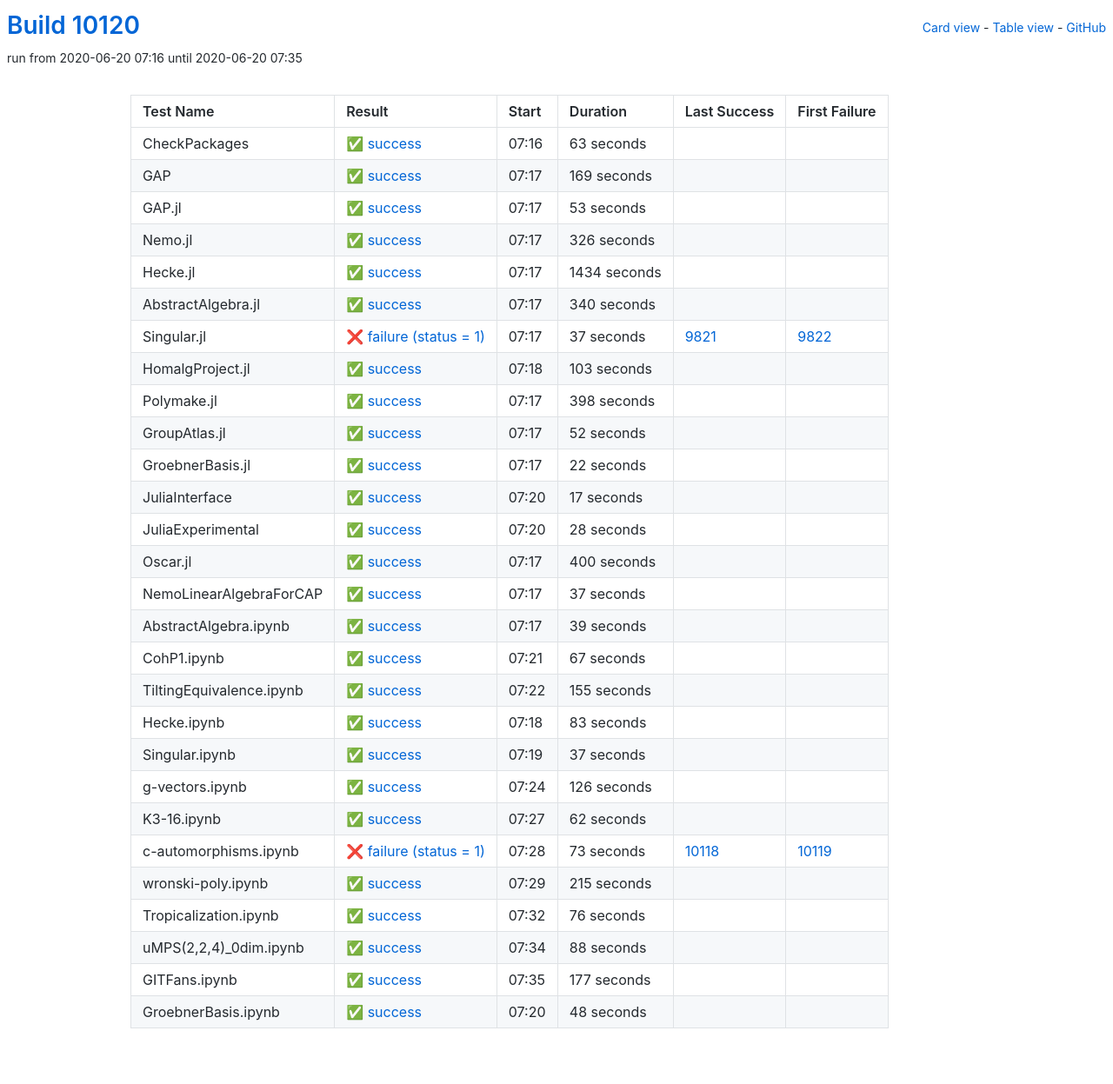
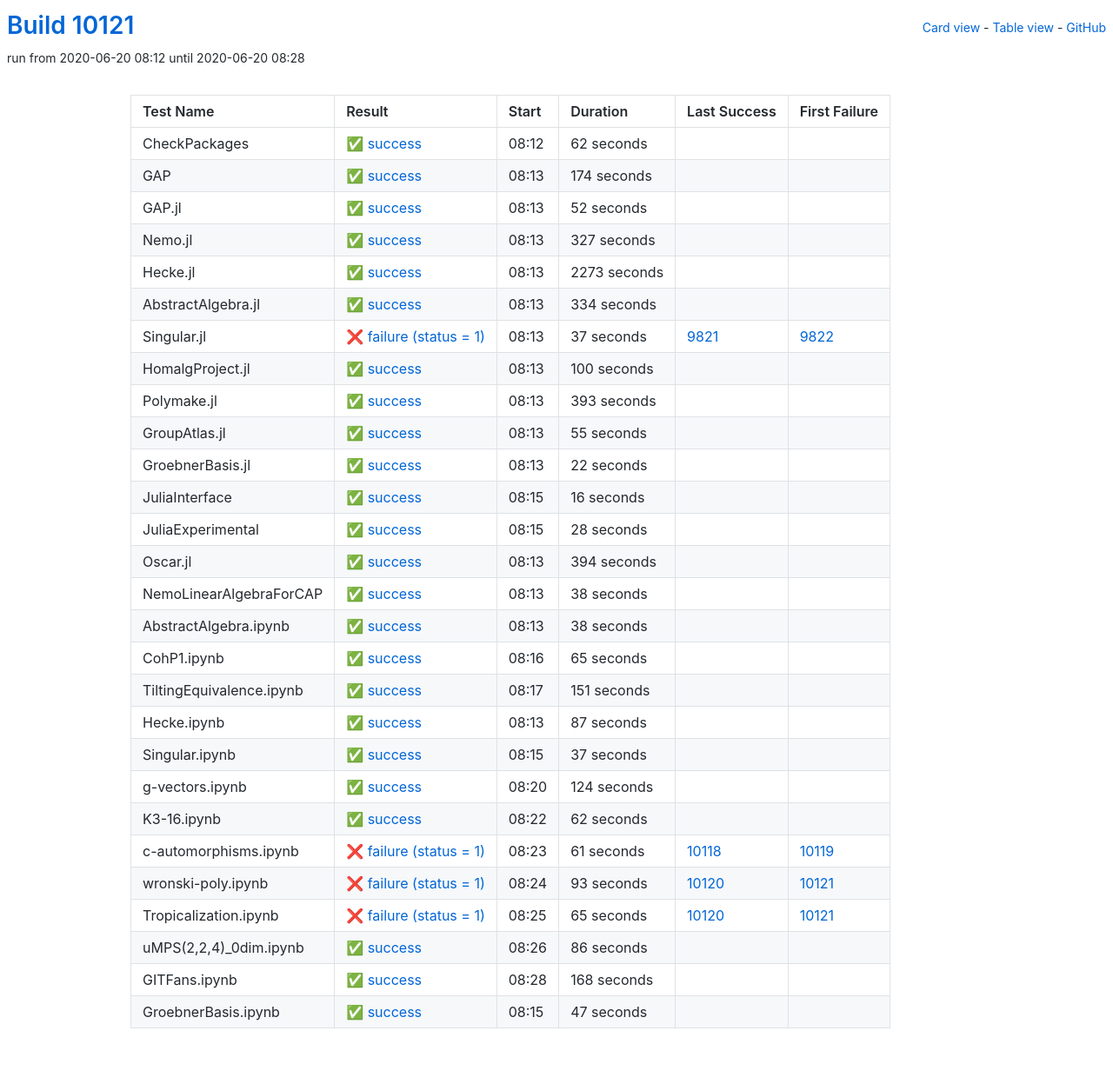
Before and after one commit to oscar-system/oscar-ci-status, a Jekyll site: the page built from table.html, in a window 1280 px wide. Shown: the whole page at 87% size. Built offline with Jekyll 4.4.1, drawn with Linux system fonts in a browser that asks for light colours.

Commit message:
Build #10121

```diff
--- a/_data/ci.yml
+++ b/_data/ci.yml
@@ -1,6 +1,6 @@
 ---
-build: 10120
-build_url: https://oscarci.mathematik.uni-kl.de/job/oscar/10120/
+build: 10121
+build_url: https://oscarci.mathematik.uni-kl.de/job/oscar/10121/
 job: oscar
 organization: oscar-system
 repo: oscar-ci-status
@@ -8,80 +8,80 @@
 tests:
 - name: CheckPackages
   id: checkpackages
-  log: https://oscarci.mathematik.uni-kl.de/job/oscar/10120/artifact/logs/build-10120/CheckPackages.log
-  start: 2020-06-20 07:16
+  log: https://oscarci.mathematik.uni-kl.de/job/oscar/10121/artifact/logs/build-10121/CheckPackages.log
+  start: 2020-06-20 08:12
   success: true
   exitcode: 0
   status: success
-  duration: 63
+  duration: 62
   last_success: false
   last_success_url:
   first_failure: false
   first_failure_url:
 - name: GAP
   id: gap
-  log: https://oscarci.mathematik.uni-kl.de/job/oscar/10120/artifact/logs/build-10120/GAP.log
-  start: 2020-06-20 07:17
+  log: https://oscarci.mathematik.uni-kl.de/job/oscar/10121/artifact/logs/build-10121/GAP.log
+  start: 2020-06-20 08:13
   success: true
   exitcode: 0
   status: success
-  duration: 169
+  duration: 174
   last_success: false
   last_success_url:
   first_failure: false
   first_failure_url:
 - name: GAP.jl
   id: gap-jl
-  log: https://oscarci.mathematik.uni-kl.de/job/oscar/10120/artifact/logs/build-10120/GAP.jl.log
-  start: 2020-06-20 07:17
+  log: https://oscarci.mathematik.uni-kl.de/job/oscar/10121/artifact/logs/build-10121/GAP.jl.log
+  start: 2020-06-20 08:13
   success: true
   exitcode: 0
   status: success
-  duration: 53
+  duration: 52
   last_success: false
   last_success_url:
   first_failure: false
   first_failure_url:
 - name: Nemo.jl
   id: nemo-jl
-  log: https://oscarci.mathematik.uni-kl.de/job/oscar/10120/artifact/logs/build-10120/Nemo.jl.log
-  start: 2020-06-20 07:17
+  log: https://oscarci.mathematik.uni-kl.de/job/oscar/10121/artifact/logs/build-10121/Nemo.jl.log
+  start: 2020-06-20 08:13
   success: true
   exitcode: 0
   status: success
-  duration: 326
+  duration: 327
   last_success: false
   last_success_url:
   first_failure: false
   first_failure_url:
 - name: Hecke.jl
   id: hecke-jl
-  log: https://oscarci.mathematik.uni-kl.de/job/oscar/10120/artifact/logs/build-10120/Hecke.jl.log
-  start: 2020-06-20 07:17
+  log: https://oscarci.mathematik.uni-kl.de/job/oscar/10121/artifact/logs/build-10121/Hecke.jl.log
+  start: 2020-06-20 08:13
   success: true
   exitcode: 0
   status: success
-  duration: 1434
+  duration: 2273
   last_success: false
   last_success_url:
   first_failure: false
   first_failure_url:
 - name: AbstractAlgebra.jl
   id: abstractalgebra-jl
-  log: https://oscarci.mathematik.uni-kl.de/job/oscar/10120/artifact/logs/build-10120/AbstractAlgebra.jl.log
-  start: 2020-06-20 07:17
+  log: https://oscarci.mathematik.uni-kl.de/job/oscar/10121/artifact/logs/build-10121/AbstractAlgebra.jl.log
+  start: 2020-06-20 08:13
   success: true
   exitcode: 0
   status: success
-  duration: 340
+  duration: 334
   last_success: false
   last_success_url:
   first_failure: false
   first_failure_url:
 - name: Singular.jl
   id: singular-jl
-  log: https://oscarci.mathematik.uni-kl.de/job/oscar/10120/artifact/logs/build-10120/Singular.jl.log
-  start: 2020-06-20 07:17
+  log: https://oscarci.mathematik.uni-kl.de/job/oscar/10121/artifact/logs/build-10121/Singular.jl.log
+  start: 2020-06-20 08:13
   success: false
   exitcode: 1
   status: failure
@@ -92,44 +92,44 @@
   first_failure_url: https://oscarci.mathematik.uni-kl.de/job/oscar/9822/
 - name: HomalgProject.jl
   id: homalgproject-jl
-  log: https://oscarci.mathematik.uni-kl.de/job/oscar/10120/artifact/logs/build-10120/HomalgProject.jl.log
-  start: 2020-06-20 07:18
+  log: https://oscarci.mathematik.uni-kl.de/job/oscar/10121/artifact/logs/build-10121/HomalgProject.jl.log
+  start: 2020-06-20 08:13
   success: true
   exitcode: 0
   status: success
-  duration: 103
+  duration: 100
   last_success: false
   last_success_url:
   first_failure: false
   first_failure_url:
 - name: Polymake.jl
   id: polymake-jl
-  log: https://oscarci.mathematik.uni-kl.de/job/oscar/10120/artifact/logs/build-10120/Polymake.jl.log
-  start: 2020-06-20 07:17
+  log: https://oscarci.mathematik.uni-kl.de/job/oscar/10121/artifact/logs/build-10121/Polymake.jl.log
+  start: 2020-06-20 08:13
   success: true
   exitcode: 0
   status: success
-  duration: 398
+  duration: 393
   last_success: false
   last_success_url:
   first_failure: false
   first_failure_url:
 - name: GroupAtlas.jl
   id: groupatlas-jl
-  log: https://oscarci.mathematik.uni-kl.de/job/oscar/10120/artifact/logs/build-10120/GroupAtlas.jl.log
-  start: 2020-06-20 07:17
+  log: https://oscarci.mathematik.uni-kl.de/job/oscar/10121/artifact/logs/build-10121/GroupAtlas.jl.log
+  start: 2020-06-20 08:13
   success: true
   exitcode: 0
   status: success
-  duration: 52
+  duration: 55
   last_success: false
   last_success_url:
   first_failure: false
   first_failure_url:
 - name: GroebnerBasis.jl
   id: groebnerbasis-jl
-  log: https://oscarci.mathematik.uni-kl.de/job/oscar/10120/artifact/logs/build-10120/GroebnerBasis.jl.log
-  start: 2020-06-20 07:17
+  log: https://oscarci.mathematik.uni-kl.de/job/oscar/10121/artifact/logs/build-10121/GroebnerBasis.jl.log
+  start: 2020-06-20 08:13
   success: true
   exitcode: 0
   status: success
@@ -140,20 +140,20 @@
   first_failure_url:
 - name: JuliaInterface
   id: juliainterface
-  log: https://oscarci.mathematik.uni-kl.de/job/oscar/10120/artifact/logs/build-10120/JuliaInterface.log
-  start: 2020-06-20 07:20
+  log: https://oscarci.mathematik.uni-kl.de/job/oscar/10121/artifact/logs/build-10121/JuliaInterface.log
+  start: 2020-06-20 08:15
   success: true
   exitcode: 0
   status: success
-  duration: 17
+  duration: 16
   last_success: false
   last_success_url:
   first_failure: false
   first_failure_url:
 - name: JuliaExperimental
   id: juliaexperimental
-  log: https://oscarci.mathematik.uni-kl.de/job/oscar/10120/artifact/logs/build-10120/JuliaExperimental.log
-  start: 2020-06-20 07:20
+  log: https://oscarci.mathematik.uni-kl.de/job/oscar/10121/artifact/logs/build-10121/JuliaExperimental.log
+  start: 2020-06-20 08:15
   success: true
   exitcode: 0
   status: success
@@ -164,80 +164,80 @@
   first_failure_url:
 - name: Oscar.jl
   id: oscar-jl
-  log: https://oscarci.mathematik.uni-kl.de/job/oscar/10120/artifact/logs/build-10120/Oscar.jl.log
-  start: 2020-06-20 07:17
+  log: https://oscarci.mathematik.uni-kl.de/job/oscar/10121/artifact/logs/build-10121/Oscar.jl.log
+  start: 2020-06-20 08:13
   success: true
   exitcode: 0
   status: success
-  duration: 400
+  duration: 394
   last_success: false
   last_success_url:
   first_failure: false
   first_failure_url:
 - name: NemoLinearAlgebraForCAP
   id: nemolinearalgebraforcap
-  log: https://oscarci.mathematik.uni-kl.de/job/oscar/10120/artifact/logs/build-10120/NemoLinearAlgebraForCAP.log
-  start: 2020-06-20 07:17
+  log: https://oscarci.mathematik.uni-kl.de/job/oscar/10121/artifact/logs/build-10121/NemoLinearAlgebraForCAP.log
+  start: 2020-06-20 08:13
   success: true
   exitcode: 0
   status: success
-  duration: 37
+  duration: 38
   last_success: false
   last_success_url:
   first_failure: false
   first_failure_url:
 - name: AbstractAlgebra.ipynb
   id: abstractalgebra-ipynb
-  log: https://oscarci.mathematik.uni-kl.de/job/oscar/10120/artifact/logs/build-10120/AbstractAlgebra.ipynb.log
-  start: 2020-06-20 07:17
+  log: https://oscarci.mathematik.uni-kl.de/job/oscar/10121/artifact/logs/build-10121/AbstractAlgebra.ipynb.log
+  start: 2020-06-20 08:13
   success: true
   exitcode: 0
   status: success
-  duration: 39
+  duration: 38
   last_success: false
   last_success_url:
   first_failure: false
   first_failure_url:
 - name: CohP1.ipynb
   id: cohp1-ipynb
-  log: https://oscarci.mathematik.uni-kl.de/job/oscar/10120/artifact/logs/build-10120/CohP1.ipynb.log
-  start: 2020-06-20 07:21
+  log: https://oscarci.mathematik.uni-kl.de/job/oscar/10121/artifact/logs/build-10121/CohP1.ipynb.log
+  start: 2020-06-20 08:16
   success: true
   exitcode: 0
   status: success
-  duration: 67
+  duration: 65
   last_success: false
   last_success_url:
   first_failure: false
   first_failure_url:
 - name: TiltingEquivalence.ipynb
   id: tiltingequivalence-ipynb
-  log: https://oscarci.mathematik.uni-kl.de/job/oscar/10120/artifact/logs/build-10120/TiltingEquivalence.ipynb.log
-  start: 2020-06-20 07:22
+  log: https://oscarci.mathematik.uni-kl.de/job/oscar/10121/artifact/logs/build-10121/TiltingEquivalence.ipynb.log
+  start: 2020-06-20 08:17
   success: true
   exitcode: 0
   status: success
-  duration: 155
+  duration: 151
   last_success: false
   last_success_url:
   first_failure: false
   first_failure_url:
 - name: Hecke.ipynb
   id: hecke-ipynb
-  log: https://oscarci.mathematik.uni-kl.de/job/oscar/10120/artifact/logs/build-10120/Hecke.ipynb.log
-  start: 2020-06-20 07:18
+  log: https://oscarci.mathematik.uni-kl.de/job/oscar/10121/artifact/logs/build-10121/Hecke.ipynb.log
+  start: 2020-06-20 08:13
   success: true
   exitcode: 0
   status: success
-  duration: 83
+  duration: 87
   last_success: false
   last_success_url:
   first_failure: false
   first_failure_url:
 - name: Singular.ipynb
   id: singular-ipynb
-  log: https://oscarci.mathematik.uni-kl.de/job/oscar/10120/artifact/logs/build-10120/Singular.ipynb.log
-  start: 2020-06-20 07:19
+  log: https://oscarci.mathematik.uni-kl.de/job/oscar/10121/artifact/logs/build-10121/Singular.ipynb.log
+  start: 2020-06-20 08:15
   success: true
   exitcode: 0
   status: success
@@ -248,20 +248,20 @@
   first_failure_url:
 - name: g-vectors.ipynb
   id: g-vectors-ipynb
-  log: https://oscarci.mathematik.uni-kl.de/job/oscar/10120/artifact/logs/build-10120/g-vectors.ipynb.log
-  start: 2020-06-20 07:24
+  log: https://oscarci.mathematik.uni-kl.de/job/oscar/10121/artifact/logs/build-10121/g-vectors.ipynb.log
+  start: 2020-06-20 08:20
   success: true
   exitcode: 0
   status: success
-  duration: 126
+  duration: 124
   last_success: false
   last_success_url:
   first_failure: false
   first_failure_url:
 - name: K3-16.ipynb
   id: k3-16-ipynb
-  log: https://oscarci.mathematik.uni-kl.de/job/oscar/10120/artifact/logs/build-10120/K3-16.ipynb.log
-  start: 2020-06-20 07:27
+  log: https://oscarci.mathematik.uni-kl.de/job/oscar/10121/artifact/logs/build-10121/K3-16.ipynb.log
+  start: 2020-06-20 08:22
   success: true
   exitcode: 0
   status: success
@@ -272,72 +272,72 @@
   first_failure_url:
 - name: c-automorphisms.ipynb
   id: c-automorphisms-ipynb
-  log: https://oscarci.mathematik.uni-kl.de/job/oscar/10120/artifact/logs/build-10120/c-automorphisms.ipynb.log
-  start: 2020-06-20 07:28
+  log: https://oscarci.mathematik.uni-kl.de/job/oscar/10121/artifact/logs/build-10121/c-automorphisms.ipynb.log
+  start: 2020-06-20 08:23
   success: false
   exitcode: 1
   status: failure
-  duration: 73
+  duration: 61
   last_success: 10118
   last_success_url: https://oscarci.mathematik.uni-kl.de/job/oscar/10118/
   first_failure: 10119
   first_failure_url: https://oscarci.mathematik.uni-kl.de/job/oscar/10119/
 - name: wronski-poly.ipynb
   id: wronski-poly-ipynb
-  log: https://oscarci.mathematik.uni-kl.de/job/oscar/10120/artifact/logs/build-10120/wronski-poly.ipynb.log
-  start: 2020-06-20 07:29
+  log: https://oscarci.mathematik.uni-kl.de/job/oscar/10121/artifact/logs/build-10121/wronski-poly.ipynb.log
+  start: 2020-06-20 08:24
+  success: false
+  exitcode: 1
+  status: failure
+  duration: 93
+  last_success: 10120
+  last_success_url: https://oscarci.mathematik.uni-kl.de/job/oscar/10120/
+  first_failure: 10121
+  first_failure_url: https://oscarci.mathematik.uni-kl.de/job/oscar/10121/
+- name: Tropicalization.ipynb
+  id: tropicalization-ipynb
+  log: https://oscarci.mathematik.uni-kl.de/job/oscar/10121/artifact/logs/build-10121/Tropicalization.ipynb.log
+  start: 2020-06-20 08:25
+  success: false
+  exitcode: 1
+  status: failure
+  duration: 65
+  last_success: 10120
+  last_success_url: https://oscarci.mathematik.uni-kl.de/job/oscar/10120/
+  first_failure: 10121
+  first_failure_url: https://oscarci.mathematik.uni-kl.de/job/oscar/10121/
+- name: uMPS(2,2,4)_0dim.ipynb
+  id: umps-2-2-4-0dim-ipynb
+  log: https://oscarci.mathematik.uni-kl.de/job/oscar/10121/artifact/logs/build-10121/uMPS-2-2-4-_0dim.ipynb.log
+  start: 2020-06-20 08:26
   success: true
   exitcode: 0
   status: success
-  duration: 215
-  last_success: false
-  last_success_url:
-  first_failure: false
-  first_failure_url:
-- name: Tropicalization.ipynb
-  id: tropicalization-ipynb
-  log: https://oscarci.mathematik.uni-kl.de/job/oscar/10120/artifact/logs/build-10120/Tropicalization.ipynb.log
-  start: 2020-06-20 07:32
-  success: true
-  exitcode: 0
-  status: success
-  duration: 76
-  last_success: false
-  last_success_url:
-  first_failure: false
-  first_failure_url:
-- name: uMPS(2,2,4)_0dim.ipynb
-  id: umps-2-2-4-0dim-ipynb
-  log: https://oscarci.mathematik.uni-kl.de/job/oscar/10120/artifact/logs/build-10120/uMPS-2-2-4-_0dim.ipynb.log
-  start: 2020-06-20 07:34
-  success: true
-  exitcode: 0
-  status: success
-  duration: 88
+  duration: 86
   last_success: false
   last_success_url:
   first_failure: false
   first_failure_url:
 - name: GITFans.ipynb
   id: gitfans-ipynb
-  log: https://oscarci.mathematik.uni-kl.de/job/oscar/10120/artifact/logs/build-10120/GITFans.ipynb.log
-  start: 2020-06-20 07:35
+  log: https://oscarci.mathematik.uni-kl.de/job/oscar/10121/artifact/logs/build-10121/GITFans.ipynb.log
+  start: 2020-06-20 08:28
   success: true
   exitcode: 0
   status: success
-  duration: 177
+  duration: 168
   last_success: false
   last_success_url:
   first_failure: false
   first_failure_url:
 - name: GroebnerBasis.ipynb
   id: groebnerbasis-ipynb
-  log: https://oscarci.mathematik.uni-kl.de/job/oscar/10120/artifact/logs/build-10120/GroebnerBasis.ipynb.log
-  start: 2020-06-20 07:20
+  log: https://oscarci.mathematik.uni-kl.de/job/oscar/10121/artifact/logs/build-10121/GroebnerBasis.ipynb.log
+  start: 2020-06-20 08:15
   success: true
   exitcode: 0
   status: success
-  duration: 48
+  duration: 47
   last_success: false
   last_success_url:
   first_failure: false
```
Also changed, not shown: README.md.
